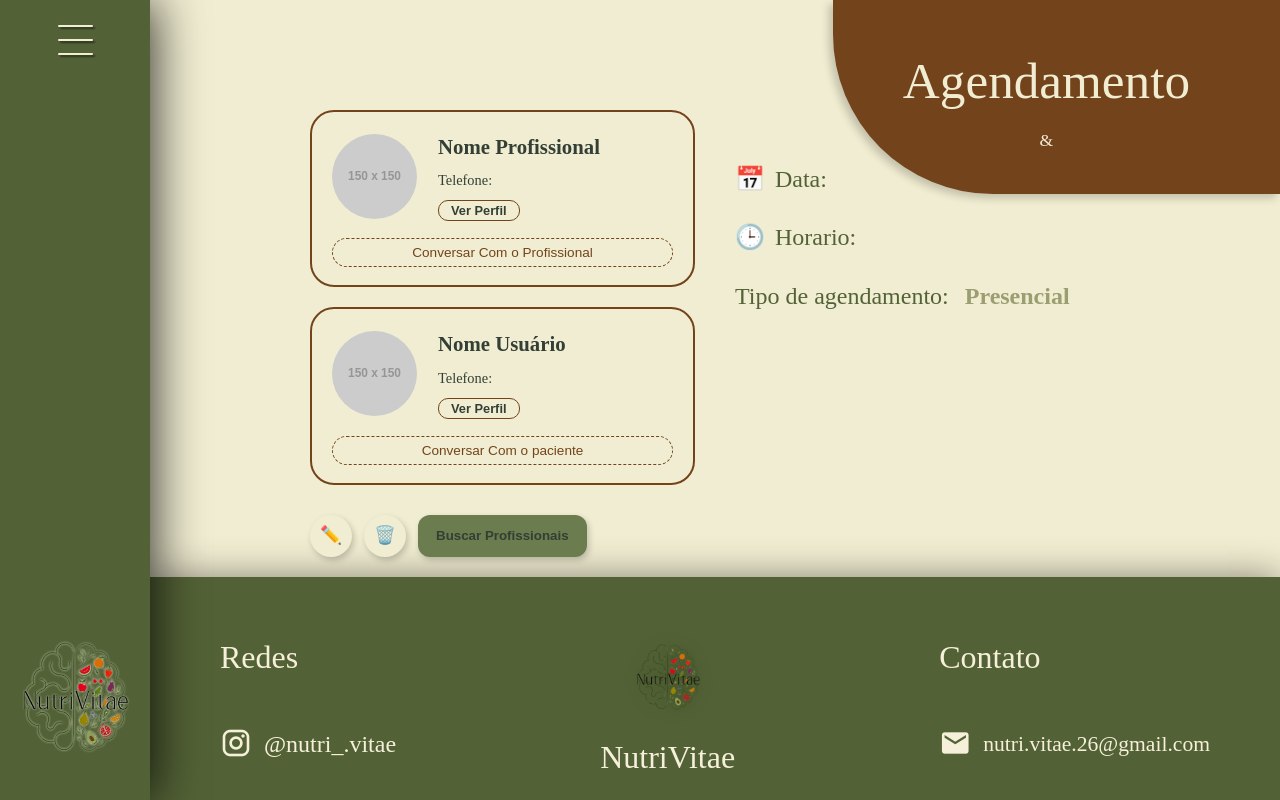
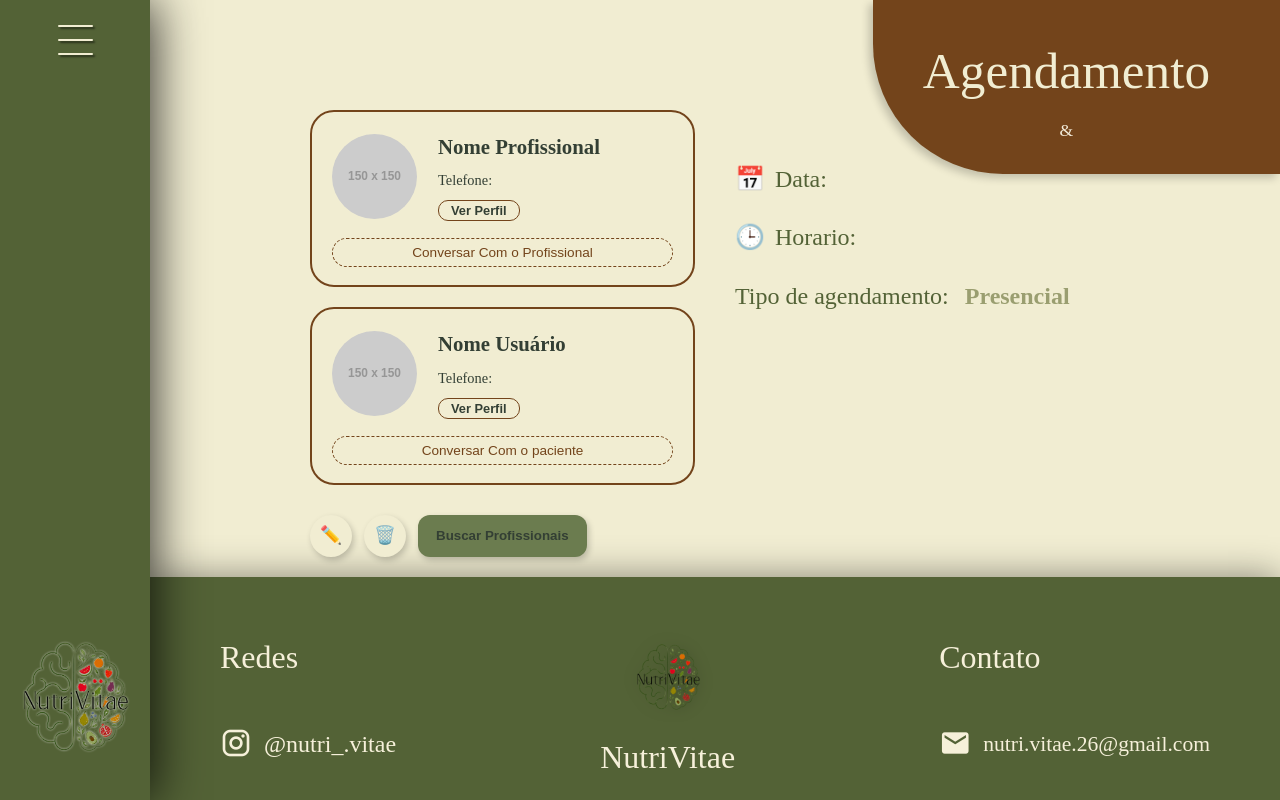
Before and after one commit to nutriVitae-hack2026/nutriVitae, a Vue app: page /resumo in a window 1280 px wide. Shown: the top 800 px of the page. Built offline with nearby package versions, Linux system fonts and the light colour scheme; a web font is replaced by a local one.

Commit message:
feat - aprimoradas estilizações do modal e instruções

```diff
--- a/src/components/consultas/editarComponent.vue
+++ b/src/components/consultas/editarComponent.vue
@@ -316,6 +316,7 @@ function meConfirmarEdicao() {
 .modal-instruction {
   font-size: 0.9rem;
   color: #2b3323;
+  font-weight: bolder;
   margin-bottom: 14px;
   text-align: left;
 }
@@ -325,7 +326,7 @@ function meConfirmarEdicao() {
   padding: 8px 12px;
   border-radius: 8px;
   border: 1px solid #73441b;
-  background-color: #d1cbb0;
+  background-color: #2c129f;
   margin-bottom: 16px;
   box-sizing: border-box;
   outline: none;
--- a/src/components/consultas/resumoComponent.vue
+++ b/src/components/consultas/resumoComponent.vue
@@ -239,8 +239,8 @@ function fecharModal() {
   right: 0;
   background-color: #73441b;
   color: #f2ebd9;
-  padding: 40px 90px 40px 70px;
-  border-radius: 0 0 0 160px;
+  padding: 30px 70px 30px 50px;
+  border-radius: 0 0 0 130px;
   box-shadow: -4px 4px 8px rgba(0, 0, 0, 0.2);
   text-align: center;
   z-index: 10;
```
